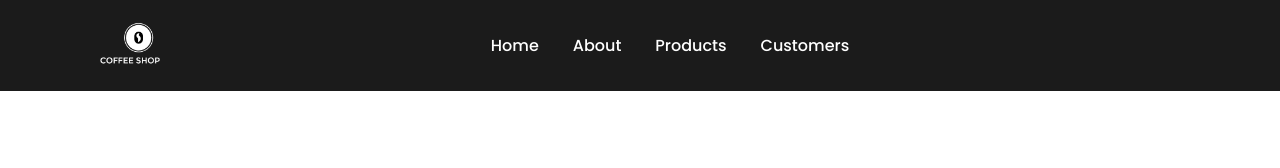
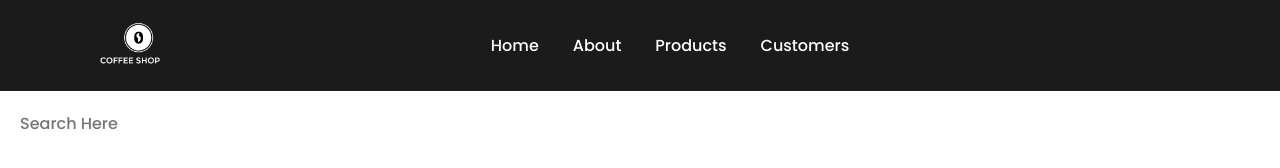
Before and after one commit to SaraHashimzadeh/Coffe_Shop_responsive, a plain HTML site: page index.html in a window 1280 px wide. Drawn offline with Linux system fonts and the light colour scheme; some icons are missing; a web font is replaced by a local one.

Commit message:
finished header

```diff
--- a/index.html
+++ b/index.html
@@ -26,7 +26,13 @@
             <i class='bxr bx-cart'></i>
             <i class='bxr bx-search' id="search-icon"></i>
         </div>
+
+        <!-- ---------Search Box--------- -->
+         <div class="search-box">
+            <input type="search" name="" id="" placeholder="Search Here">
+         </div>
     </header>
+
 
 
 
--- a/style.css
+++ b/style.css
@@ -86,3 +86,25 @@ header {
     cursor: pointer;
     display: none;
 }
+
+.search-box {
+    position: absolute;
+    top: 100%;
+    left: 50%;
+    transform: translate(-50%);
+    background: var(--bg-color);
+    width: 100%;
+}
+.search-box input {
+    padding: 20px;
+    border: none;
+    outline: none;
+    width: 100%;
+    font-size: 1rem;
+    color: var(--main-color);
+}
+
+.search-box input::placeholder {
+    font-size: 1rem;
+    font-weight: 500;
+}
```
